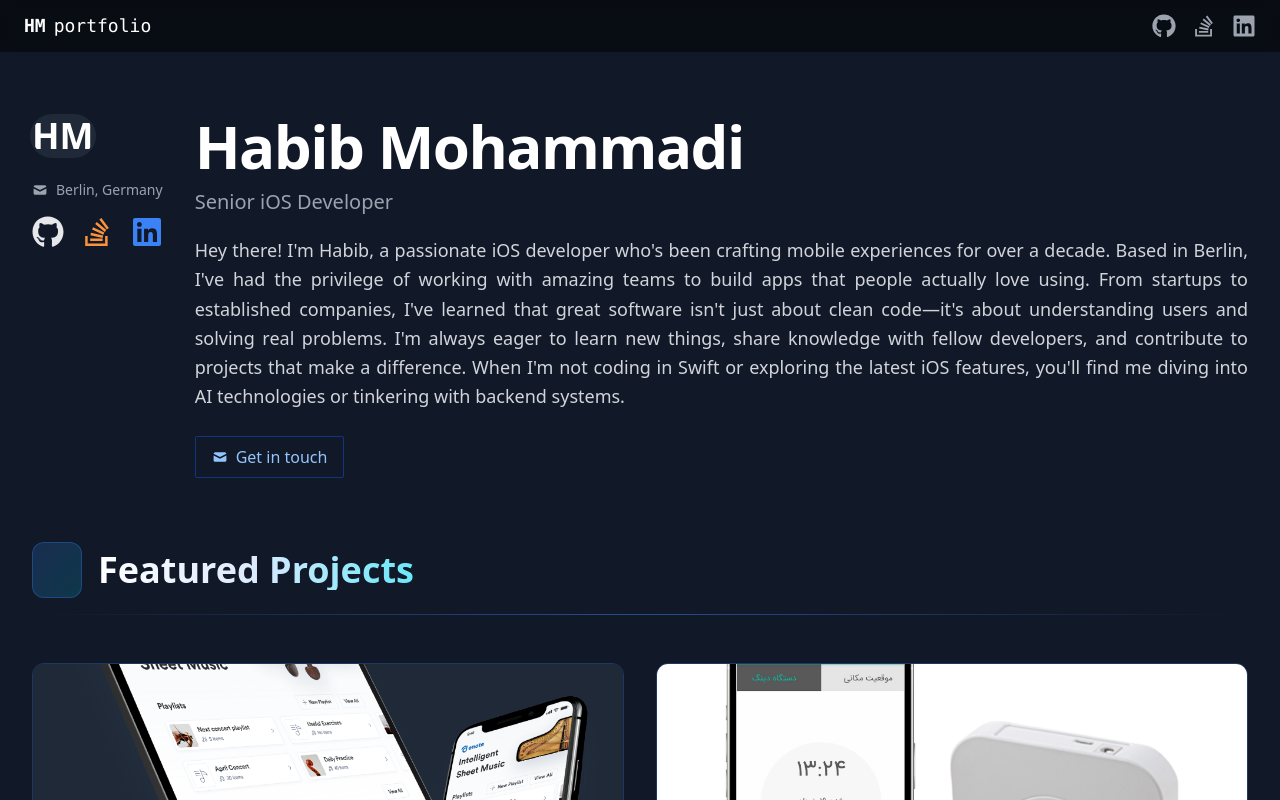
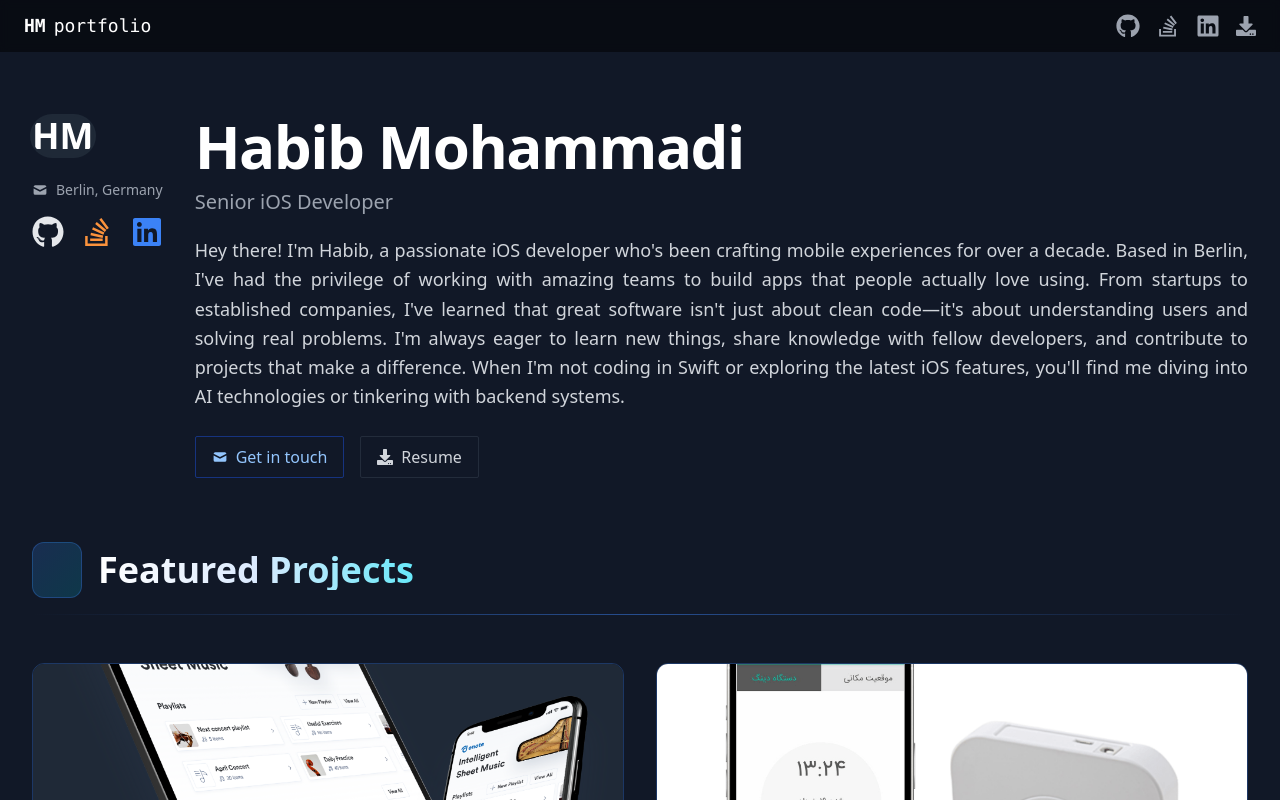
Before and after one commit to habibmohammadidev/portfolio, a Next.js app: page / in a window 1280 px wide. Shown: the top 800 px of the page. Built offline with nearby package versions, Linux system fonts and the light colour scheme; some icons are missing.

Commit message:
resume link and dynamic social links from content.js on header added

```diff
--- a/src/components/layout/Layout.jsx
+++ b/src/components/layout/Layout.jsx
@@ -1,7 +1,8 @@
 import { motion } from 'framer-motion';
 import Link from 'next/link';
 import Image from 'next/image';
-import { FaGithub, FaStackOverflow, FaLinkedin } from 'react-icons/fa';
+import { FaGithub, FaStackOverflow, FaLinkedin, FaDownload } from 'react-icons/fa';
+import { socialLinks } from '@/data/content';
 
 const Header = () => {
   return (
@@ -19,14 +20,16 @@ const Header = () => {
           </Link>
         </div>
         <div className="flex items-center gap-4 text-gray-400">
-          <Link href="https://github.com/habibmohammadi" target="_blank" rel="noopener noreferrer" aria-label="GitHub">
-            <FaGithub className="w-6 h-6 hover:text-white transition-colors duration-200" />
-          </Link>
-          <Link href="https://stackoverflow.com/users/1164752/habib-mohammadi" target="_blank" rel="noopener noreferrer" aria-label="Stack Overflow">
-            <FaStackOverflow className="w-6 h-6 hover:text-orange-400 transition-colors duration-200" />
-          </Link>
-          <Link href="https://www.linkedin.com/in/habibollah-mohammadi/" target="_blank" rel="noopener noreferrer" aria-label="LinkedIn">
-            <FaLinkedin className="w-6 h-6 hover:text-blue-400 transition-colors duration-200" />
+          {socialLinks.map((link) => {
+            const Icon = link.title === 'GitHub' ? FaGithub : link.title === 'Stack Overflow' ? FaStackOverflow : FaLinkedin;
+            return (
+              <Link key={link.title} href={link.url} target="_blank" rel="noopener noreferrer" aria-label={link.title}>
+                <Icon className="w-6 h-6 hover:text-white transition-colors duration-200" />
+              </Link>
+            );
+          })}
+          <Link href="/resume/Habib Mohammadi - resume 2025.11.pdf" target="_blank" rel="noopener noreferrer" aria-label="Download Resume">
+            <FaDownload className="w-5 h-5 hover:text-white transition-colors duration-200" />
           </Link>
         </div>
       </nav>
--- a/src/components/sections/HeroSection.jsx
+++ b/src/components/sections/HeroSection.jsx
@@ -1,6 +1,6 @@
 import { motion } from 'framer-motion';
 import Image from 'next/image';
-import { FaGithub, FaLinkedin, FaTwitter, FaInstagram, FaStackOverflow } from 'react-icons/fa';
+import { FaGithub, FaLinkedin, FaTwitter, FaInstagram, FaStackOverflow, FaDownload } from 'react-icons/fa';
 import { HiMail } from 'react-icons/hi';
 import { personalInfo, socialLinks } from '@/data/content';
 
@@ -98,6 +98,21 @@ const HeroSection = () => {
               <span>Get in touch</span>
             </a>
           </motion.div>
+          <motion.div
+            whileHover={{ scale: 1.02, y: -1 }}
+            whileTap={{ scale: 0.98 }}
+            transition={{ duration: 0.2, ease: 'easeOut' }}
+          >
+            <a
+              className="flex items-center border border-gray-700/50 text-gray-300 hover:bg-gray-800/30 transition-all duration-300 py-2 px-4 rounded-sm"
+              href="/resume/Habib Mohammadi - resume 2025.11.pdf"
+              target="_blank"
+              rel="noopener noreferrer"
+            >
+              <FaDownload className="w-4 h-4 mr-2" />
+              <span>Resume</span>
+            </a>
+          </motion.div>
         </div>
       </motion.div>
     </div>
--- a/src/data/content.js
+++ b/src/data/content.js
@@ -157,7 +157,7 @@ export const personalInfo = {
 export const socialLinks = [
   {
     title: "GitHub",
-    url: "https://github.com/hamedmohammadi"
+    url: "https://github.com/hamohammadidev"
   },
   {
     title: "Stack Overflow",
```
Also changed, not shown: 2 other files (tests, documents, lock files or other folders).
